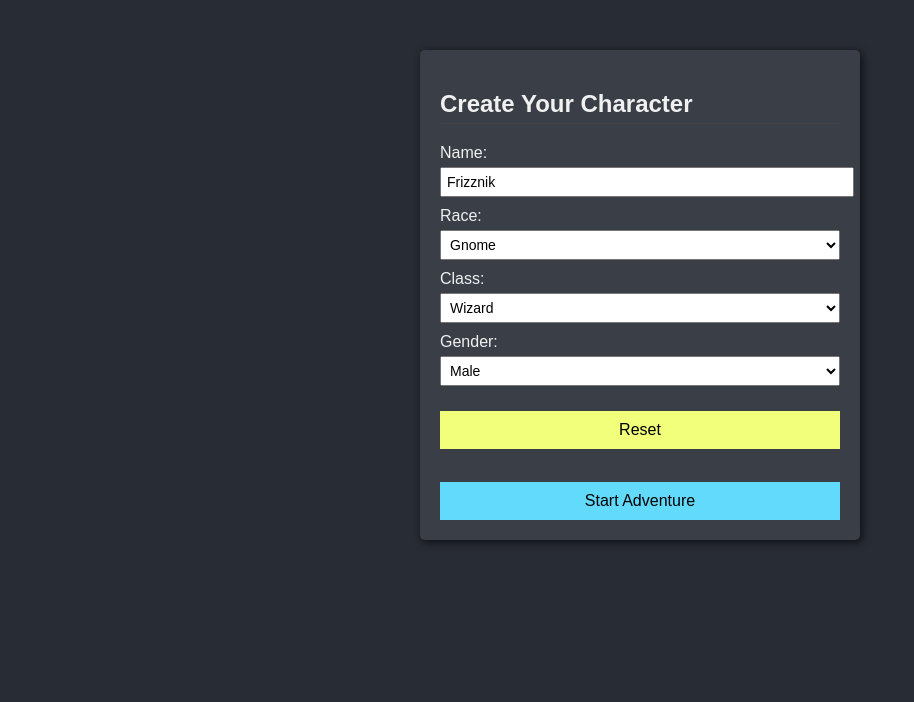
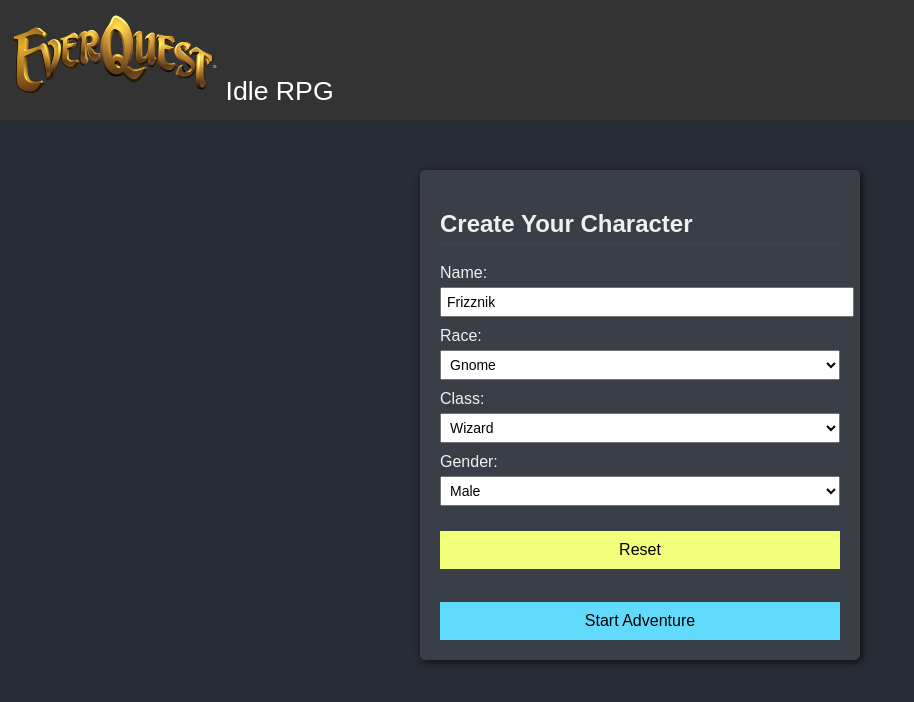
Before and after one commit to xJeris/EQIdleRPG, a plain HTML site: page index.html in a window 1280 px wide. Shown: the whole page, without its empty margins (0-914 px from the left). Drawn offline with Linux system fonts and the light colour scheme.

Commit message:
updated UI to include a generic banner

```diff
--- a/css/style.css
+++ b/css/style.css
@@ -33,6 +33,15 @@ body {
     padding: 20px;
     background-color: #20252b;
     overflow-y: auto;
+  }
+  #banner {
+    height: 100px;
+    background-color: #333;
+    color: #fff;
+    font-size: 20pt;
+    text-align: left;
+    padding: 10px;
+    overflow: hidden;
   }
 
   /* Combat log styling */
--- a/index.html
+++ b/index.html
@@ -6,6 +6,10 @@
   <link rel="stylesheet" href="css/style.css">
 </head>
 <body>
+  <!-- Banner -->
+  <div id="banner">
+    <img src="img/eq_logo_clear.png" alt="EQ Logo" height="90%"> Idle RPG
+  </div>
   <!-- Character Creation Screen -->
   <div id="characterCreation">
     <h2>Create Your Character</h2>
```
Also changed, not shown: img/eq_logo_clear.png (added).
